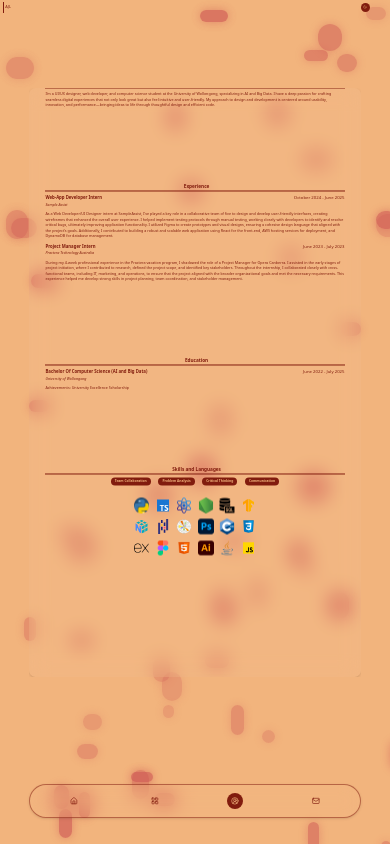
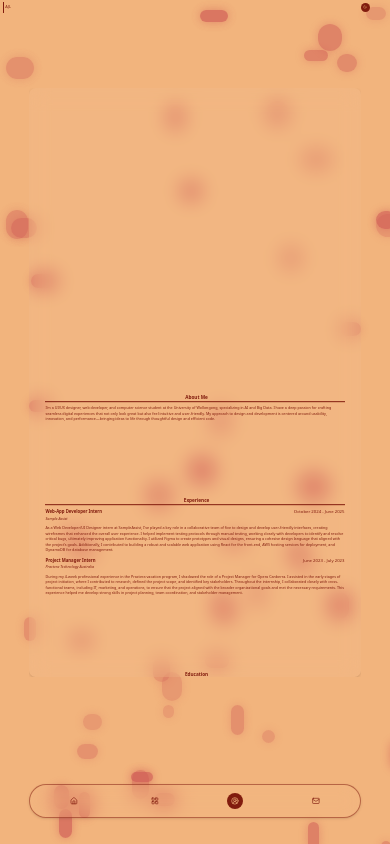
Before and after one commit to metanoid46/Ajl_portfolio, a React (Vite) app: page /about in a window 390 px wide. Built offline with nearby package versions, Linux system fonts and the light colour scheme; a web font is replaced by a local one.

Commit message:
initial commit

```diff
--- a/src/pages/aboutpage/About.css
+++ b/src/pages/aboutpage/About.css
@@ -120,7 +120,7 @@
   display: flex;
   flex-grow: 1;
   align-self: stretch;
-  transform: translateY(-5%);
+  transform: translateY(+50%);
   flex-direction: column;
   width: 100%;
   height: 100%;
```
